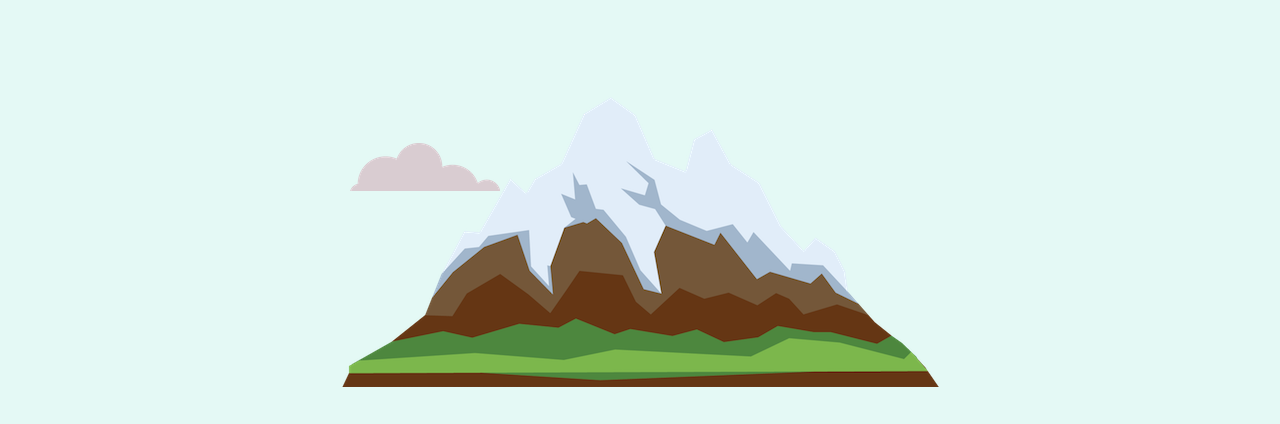
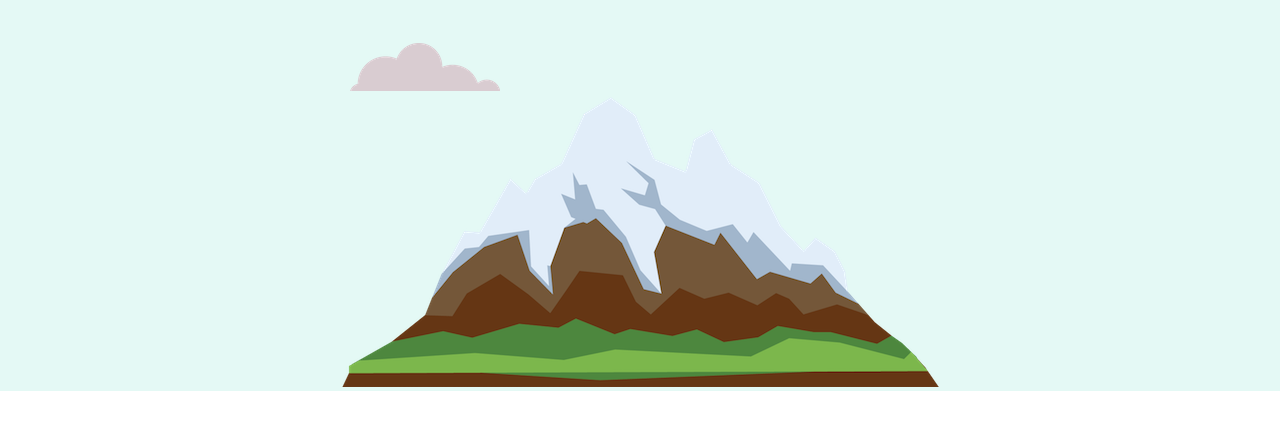
Before and after one commit to RudreshPandey203/ps2, a plain HTML site: page index.html in a window 1280 px wide. Shown: the part 376-800 px from the top of the page. Drawn offline with Linux system fonts and the light colour scheme.

Commit message:
Update styles.css

```diff
--- a/styles.css
+++ b/styles.css
@@ -102,7 +102,7 @@ hr{
 .topcontainer{
     background-color: #E4F9F5;
     position: relative;
-    padding: 100px 0px;
+    padding: 100px 0px 0px 0px;
 }
 .top-cloud{
     position:absolute;
```
